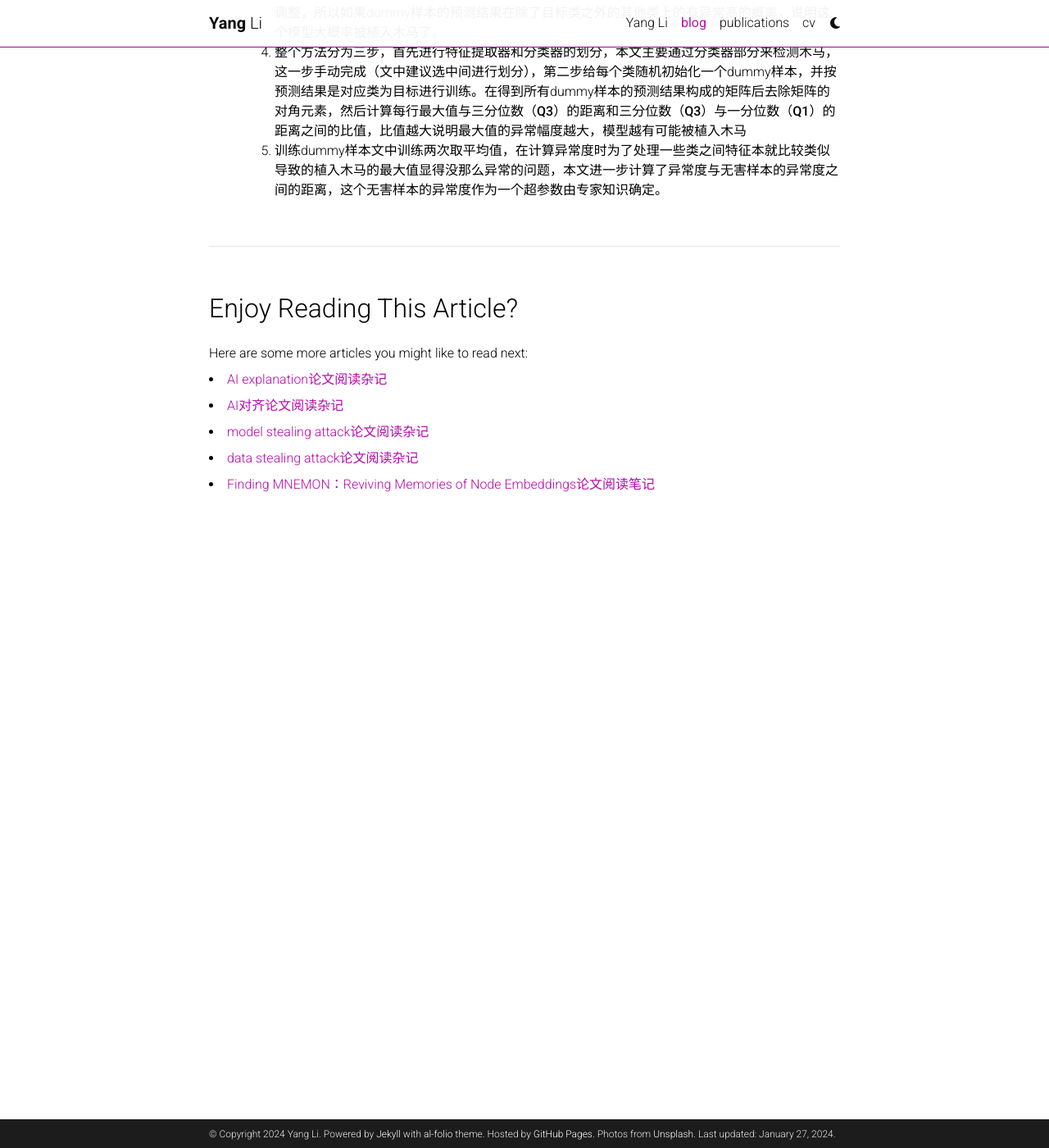
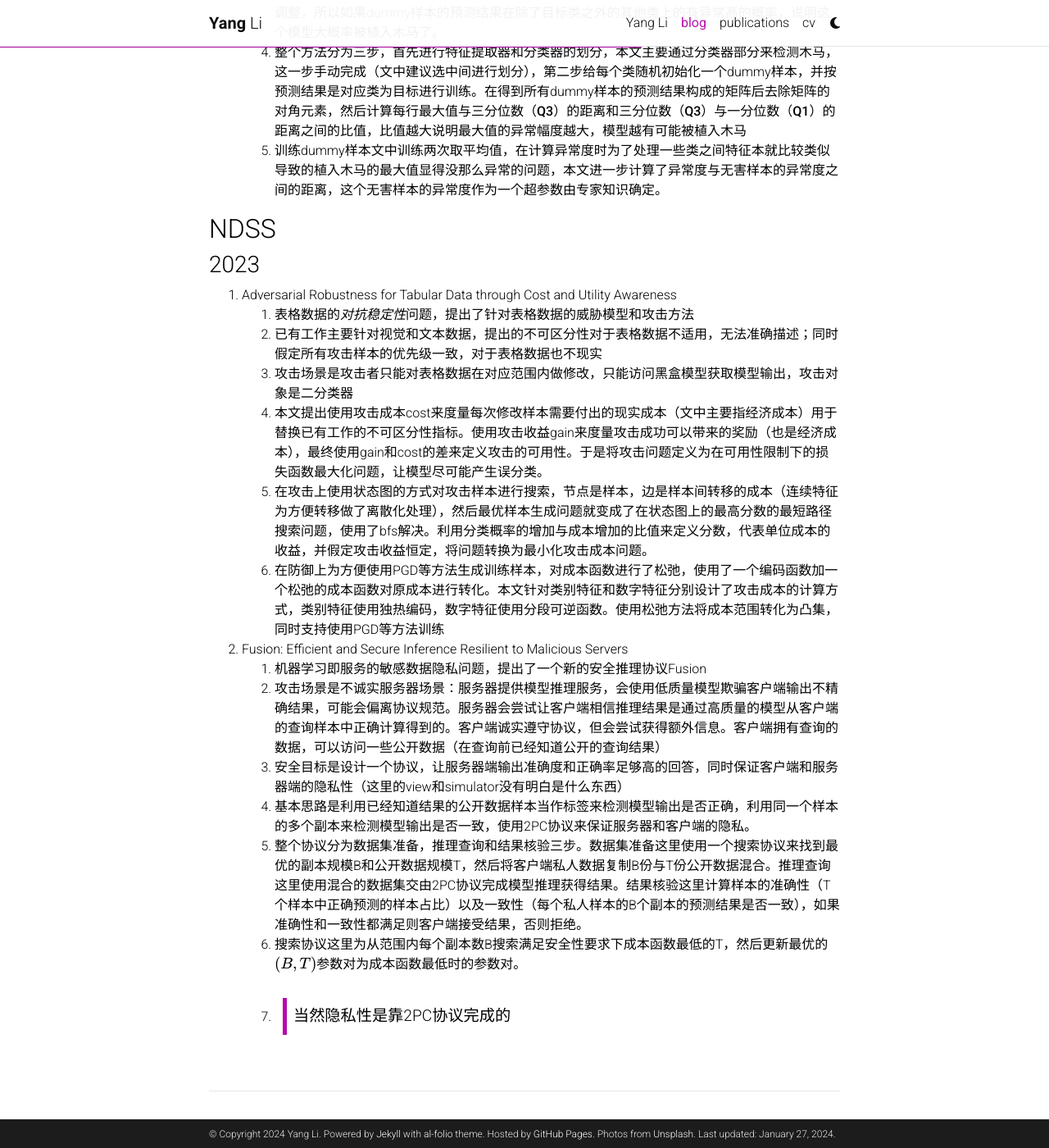
Before and after one commit to li-yang23/li-yang23.github.io, a Jekyll site: the page built from _posts/2024-01-26-other-safety-short-notes.md, in a window 1280 px wide and 1400 px high, scrolled down 491 px. Shown: the whole window at 82% size. Built offline with Jekyll 4.4.1, drawn with Linux system fonts in a browser that asks for light colours; comment, search, counter and statistics services are not loaded; a style sheet for code colours, icons or effects is not loaded.

Commit message:
update notes

```diff
--- a/_posts/2024-01-26-other-safety-short-notes.md
+++ b/_posts/2024-01-26-other-safety-short-notes.md
@@ -17,3 +17,23 @@
    3. 根据木马的攻击逻辑是让训练出来的模型对于特定特征的优先级调整至高于无害特征的优先级的特点，本文提出构建一个dummy特征样本来检测木马，dummy样本按与指定类对应的目标进行训练调整，所以如果dummy样本的预测结果在除了目标类之外的其他类上的有异常高的概率，说明这个模型大概率被植入木马了。
    4. 整个方法分为三步，首先进行特征提取器和分类器的划分，本文主要通过分类器部分来检测木马，这一步手动完成（文中建议选中间进行划分），第二步给每个类随机初始化一个dummy样本，并按预测结果是对应类为目标进行训练。在得到所有dummy样本的预测结果构成的矩阵后去除矩阵的对角元素，然后计算**每行最大值与三分位数（Q3）的距离**和**三分位数（Q3）与一分位数（Q1）的距离**之间的比值，比值越大说明最大值的异常幅度越大，模型越有可能被植入木马
    5. 训练dummy样本文中训练两次取平均值，在计算异常度时为了处理一些类之间特征本就比较类似导致的植入木马的最大值显得没那么异常的问题，本文进一步计算了异常度与无害样本的异常度之间的距离，这个无害样本的异常度作为一个超参数由专家知识确定。
+
+## NDSS
+
+### 2023
+
+1. Adversarial Robustness for Tabular Data through Cost and Utility Awareness
+   1. 表格数据的*对抗稳定性*问题，提出了针对表格数据的威胁模型和攻击方法
+   2. 已有工作主要针对视觉和文本数据，提出的不可区分性对于表格数据不适用，无法准确描述；同时假定所有攻击样本的优先级一致，对于表格数据也不现实
+   3. 攻击场景是攻击者只能对表格数据在对应范围内做修改，只能访问黑盒模型获取模型输出，攻击对象是二分类器
+   4. 本文提出使用攻击成本cost来度量每次修改样本需要付出的现实成本（文中主要指经济成本）用于替换已有工作的不可区分性指标。使用攻击收益gain来度量攻击成功可以带来的奖励（也是经济成本），最终使用gain和cost的差来定义攻击的可用性。于是将攻击问题定义为在可用性限制下的损失函数最大化问题，让模型尽可能产生误分类。
+   5. 在攻击上使用状态图的方式对攻击样本进行搜索，节点是样本，边是样本间转移的成本（连续特征为方便转移做了离散化处理），然后最优样本生成问题就变成了在状态图上的最高分数的最短路径搜索问题，使用了bfs解决。利用分类概率的增加与成本增加的比值来定义分数，代表单位成本的收益，并假定攻击收益恒定，将问题转换为最小化攻击成本问题。
+   6. 在防御上为方便使用PGD等方法生成训练样本，对成本函数进行了松弛，使用了一个编码函数加一个松弛的成本函数对原成本进行转化。本文针对类别特征和数字特征分别设计了攻击成本的计算方式，类别特征使用独热编码，数字特征使用分段可逆函数。使用松弛方法将成本范围转化为凸集，同时支持使用PGD等方法训练
+2. Fusion: Efficient and Secure Inference Resilient to Malicious Servers
+   1. 机器学习即服务的敏感数据隐私问题，提出了一个新的安全推理协议Fusion
+   2. 攻击场景是不诚实服务器场景：服务器提供模型推理服务，会使用低质量模型欺骗客户端输出不精确结果，可能会偏离协议规范。服务器会尝试让客户端相信推理结果是通过高质量的模型从客户端的查询样本中正确计算得到的。客户端诚实遵守协议，但会尝试获得额外信息。客户端拥有查询的数据，可以访问一些公开数据（在查询前已经知道公开的查询结果）
+   3. 安全目标是设计一个协议，让服务器端输出准确度和正确率足够高的回答，同时保证客户端和服务器端的隐私性（这里的view和simulator没有明白是什么东西）
+   4. 基本思路是利用已经知道结果的公开数据样本当作标签来检测模型输出是否正确，利用同一个样本的多个副本来检测模型输出是否一致，使用2PC协议来保证服务器和客户端的隐私。
+   5. 整个协议分为数据集准备，推理查询和结果核验三步。数据集准备这里使用一个搜索协议来找到最优的副本规模B和公开数据规模T，然后将客户端私人数据复制B份与T份公开数据混合。推理查询这里使用混合的数据集交由2PC协议完成模型推理获得结果。结果核验这里计算样本的准确性（T个样本中正确预测的样本占比）以及一致性（每个私人样本的B个副本的预测结果是否一致），如果准确性和一致性都满足则客户端接受结果，否则拒绝。
+   6. 搜索协议这里为从范围内每个副本数B搜索满足安全性要求下成本函数最低的T，然后更新最优的$$(B,T)$$参数对为成本函数最低时的参数对。
+   7. > 当然隐私性是靠2PC协议完成的
```
